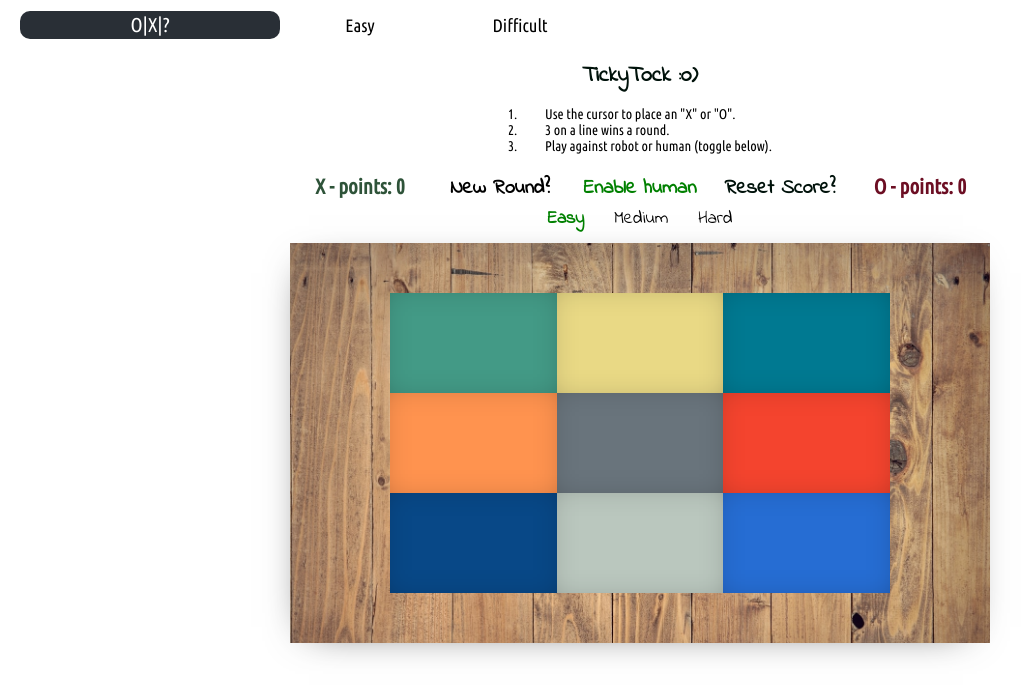
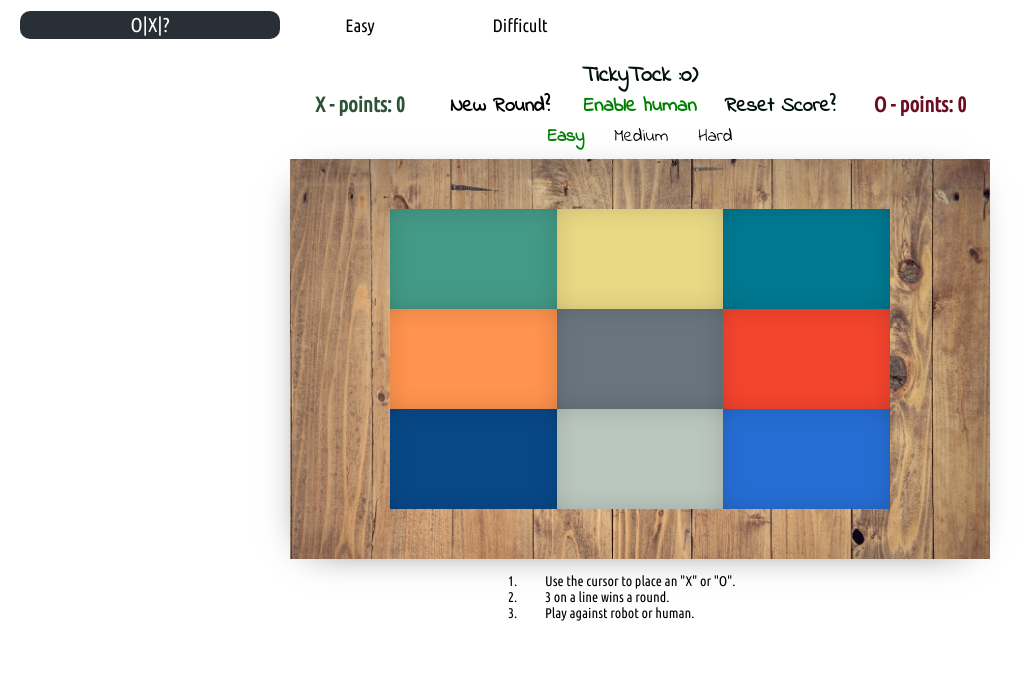
Before and after one commit to Lukdani/TickyTock, a React (Create React App) app in the folder 3stribe/: page / in a window 1280 px wide. Shown: the top 696 px of the page, without its empty margins (0-1036 px from the left). Built offline with nearby package versions, Linux system fonts and the light colour scheme.

Commit message:
add popup to start new round, move instructions below game table

```diff
--- a/3stribe/src/components/TickTock3/TickTock3.css
+++ b/3stribe/src/components/TickTock3/TickTock3.css
@@ -20,6 +20,25 @@
   margin: auto;
   margin-top: 0;
   padding: 0;
+}
+
+.popUp {
+  position: absolute;
+  padding: 20px;
+  top: 35%;
+  left: 50%;
+  transform: translate(-50%, -50%);
+  background-color: rgba(255, 255, 255, 0.5);
+  margin: 0 auto;
+  margin-bottom: auto;
+  margin-top: auto;
+  height: 100px;
+  width: 300px;
+}
+
+.popUp h1 h2 {
+  margin-top: 20px;
+  display: block;
 }
 
 .instructions {
@@ -53,11 +72,13 @@
   align-items: center;
 }
 .board-wrapper {
+  position: relative;
   padding: 50px;
   background-color: #000;
   width: 600px;
   height: 300px;
-  margin: 2px auto;
+  margin: 0px auto;
+  margin-bottom: 10px;
   background-image: url("wood.jpg");
   background-size: 100%;
   -webkit-box-shadow: inset -1px 0px 48px -34px rgba(0, 0, 0, 1);
--- a/3stribe/src/components/TickTock3/Tock3.js
+++ b/3stribe/src/components/TickTock3/Tock3.js
@@ -957,19 +957,7 @@ class TickTock3 extends Component {
             <h1 id="gameHeading">TickyTock :o)</h1>
           )}
         </div>
-        <div className="instructions">
-          <ol>
-            <li>
-              <span>Use the cursor to place an "X" or "O".</span>
-            </li>
-            <li>
-              <span>3 on a line wins a round.</span>
-            </li>
-            <li>
-              <span>Play against robot or human (toggle below).</span>
-            </li>
-          </ol>
-        </div>
+
         <div className="scoreBoard">
           <p id="playerOneScore">X - points: {this.state.players[0].score}</p>
           <h2
@@ -1031,6 +1019,34 @@ class TickTock3 extends Component {
         </div>
         <div className="board-wrapper">
           {this.createFields(this.createArray(this.state.fields))}
+          {this.state.gameOver && (
+            <div className="popUp">
+              <h1 id="gameOver">
+                Game Over -{" "}
+                {this.state.draw
+                  ? "It's a draw!"
+                  : this.state.players[0].turn
+                  ? "O wins!"
+                  : "X wins!"}{" "}
+                <h2 id="startAgain" onClick={this.startAgain}>
+                  New Round?
+                </h2>
+              </h1>
+            </div>
+          )}
+        </div>
+        <div className="instructions">
+          <ol>
+            <li>
+              <span>Use the cursor to place an "X" or "O".</span>
+            </li>
+            <li>
+              <span>3 on a line wins a round.</span>
+            </li>
+            <li>
+              <span>Play against robot or human.</span>
+            </li>
+          </ol>
         </div>
       </div>
     );
```
